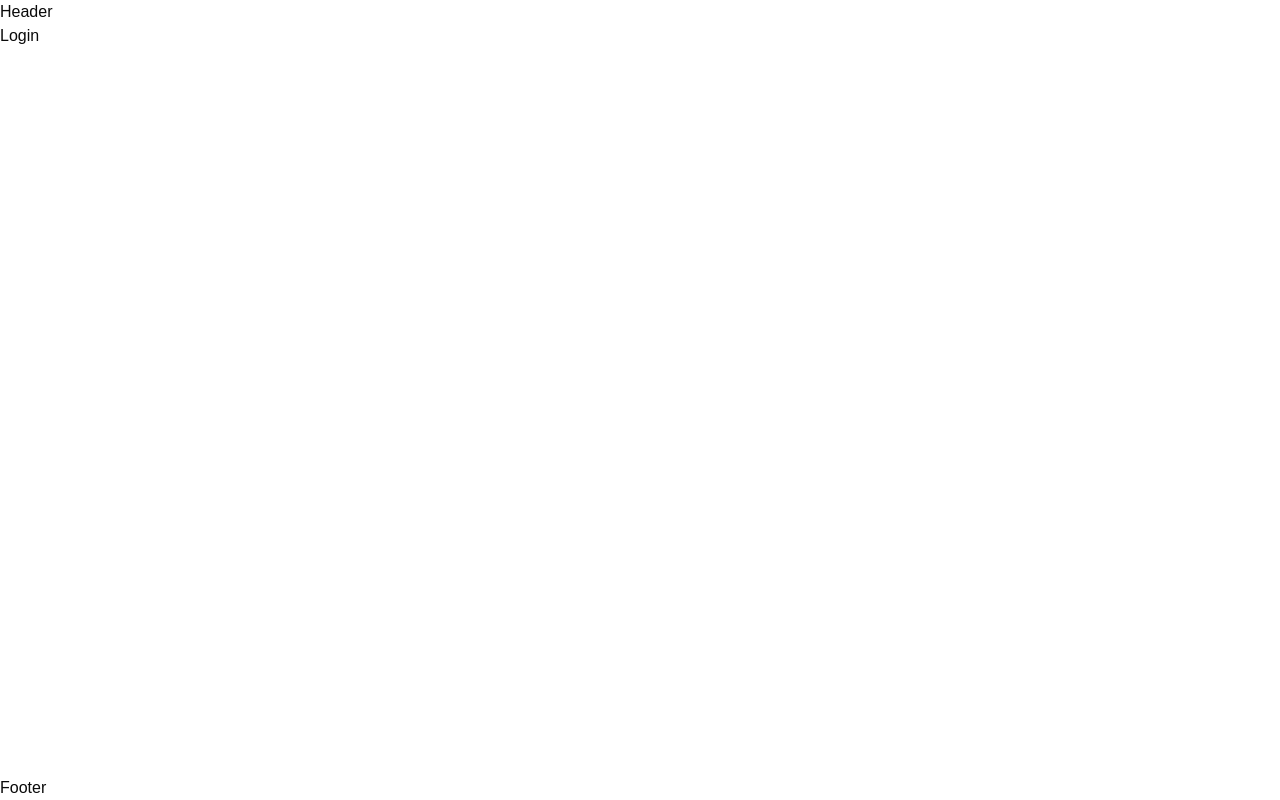
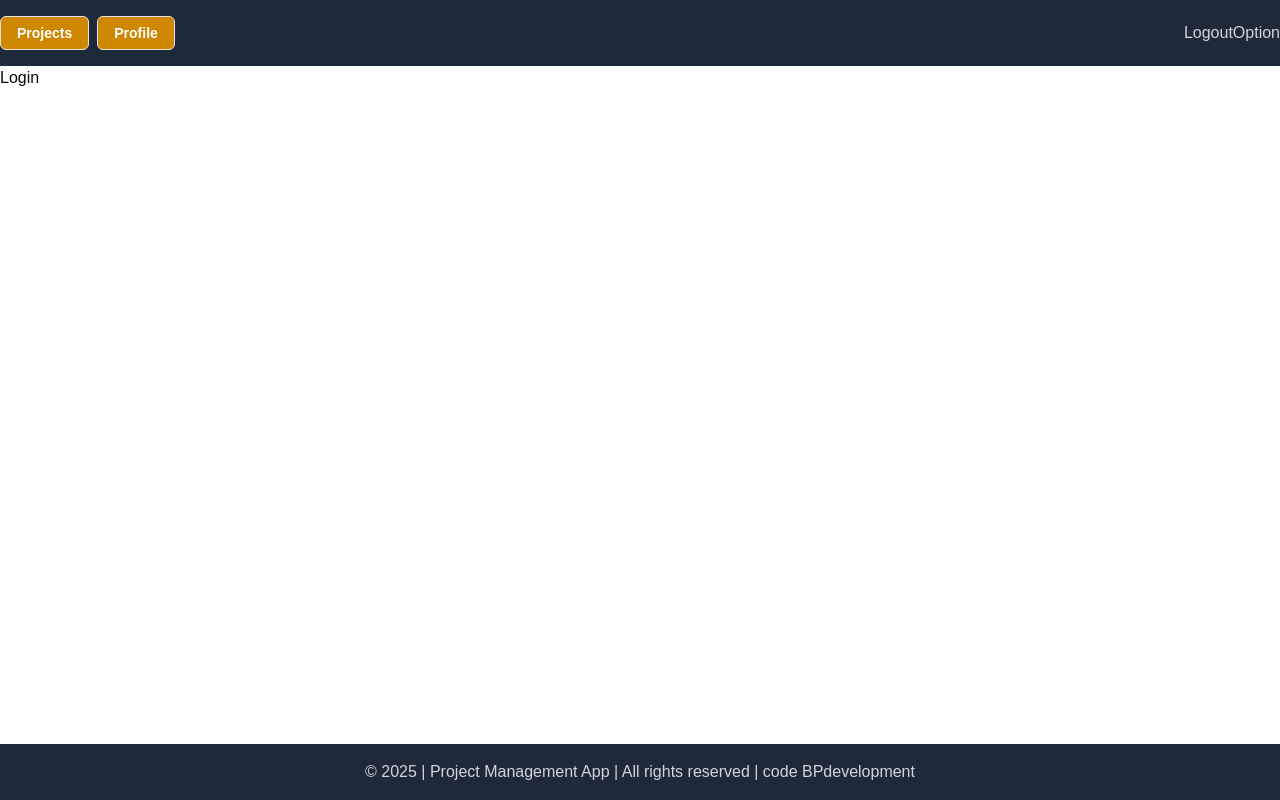
Before and after one commit to bojan-ski/laravel-react-sanctum--project-management-app-fe, a React (Vite) app: page / in a window 1280 px wide. Built offline with nearby package versions, Linux system fonts and the light colour scheme.

Commit message:
footer component done, header component (initial setup) created

```diff
--- a/src/components/appLayout/Footer.tsx
+++ b/src/components/appLayout/Footer.tsx
@@ -1,9 +1,13 @@
 import { type JSX } from 'react';
 
 function Footer(): JSX.Element {
-  return (
-    <div>Footer</div>
-  )
+    return (
+        <footer className="footer bg-gray-800 text-gray-300 py-4">
+            <p className="text-center text-md">
+                &copy; 2025 | Project Management App | All rights reserved | code BPdevelopment
+            </p>
+        </footer>
+    );
 }
 
-export default Footer
+export default Footer;
--- a/src/components/appLayout/Header.tsx
+++ b/src/components/appLayout/Header.tsx
@@ -1,9 +1,21 @@
 import { type JSX } from 'react';
+import Navbar from './header/Navbar';
+import LogoutOption from './header/LogoutOption';
 
 function Header(): JSX.Element {
-  return (
-    <div>Header</div>
-  )
+    return (
+        <header className="header bg-gray-800 text-gray-300 py-4">
+            <div className="container navbar mx-auto flex items-center justify-between">
+
+                {/* nav links */}
+                <Navbar />
+
+                {/* auth option */}
+                <LogoutOption />
+
+            </div>
+        </header>
+    );
 }
 
-export default Header
+export default Header;
--- /dev/null
+++ b/src/components/appLayout/header/LogoutOption.tsx
@@ -0,0 +1,9 @@
+import { type JSX } from 'react';
+
+function LogoutOption(): JSX.Element {
+  return (
+    <div>LogoutOption</div>
+  )
+}
+
+export default LogoutOption
--- /dev/null
+++ b/src/components/appLayout/header/Navbar.tsx
@@ -0,0 +1,28 @@
+import { type JSX } from 'react';
+import { NavLink } from 'react-router';
+
+function Navbar(): JSX.Element {
+    return (
+        <nav className='flex items-center gap-2'>
+            <NavLink
+                to={'/projects'}
+                className={({ isActive }) =>
+                    `capitalize btn font-semibold text-sm border rounded-sm py-1.5 px-4 text-white hover:bg-yellow-500 transition cursor-pointer ${isActive ? 'bg-yellow-500' : 'bg-yellow-600'}`
+                }
+            >
+                projects
+            </NavLink>
+
+            <NavLink
+                to={'/profile'}
+                className={({ isActive }) =>
+                    `capitalize btn font-semibold text-sm border rounded-sm py-1.5 px-4 text-white hover:bg-yellow-500 transition cursor-pointer ${isActive ? 'bg-yellow-500' : 'bg-yellow-600'}`
+                }
+            >
+                profile
+            </NavLink>
+        </nav>
+    );
+}
+
+export default Navbar;
--- /dev/null
+++ b/src/pages/Profile.tsx
@@ -0,0 +1,9 @@
+import { type JSX } from 'react';
+
+function Profile(): JSX.Element {
+    return (
+        <div>Profile</div>
+    );
+}
+
+export default Profile;
--- /dev/null
+++ b/src/pages/Projects.tsx
@@ -0,0 +1,9 @@
+import { type JSX } from 'react';
+
+function Projects(): JSX.Element {
+    return (
+        <div>Projects</div>
+    );
+}
+
+export default Projects;
```
Also changed, not shown: src/App.tsx (+10 -0 lines).
